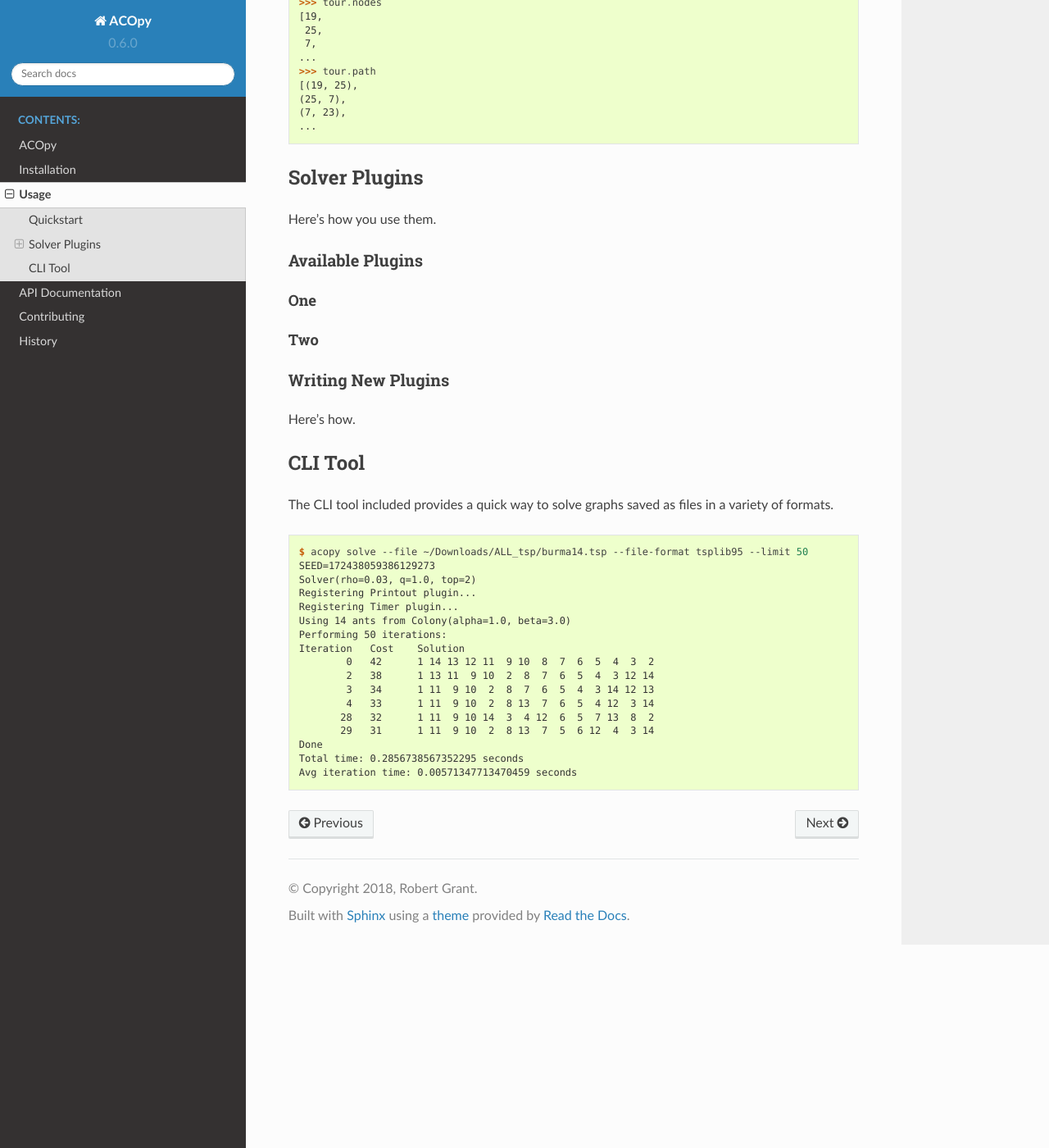
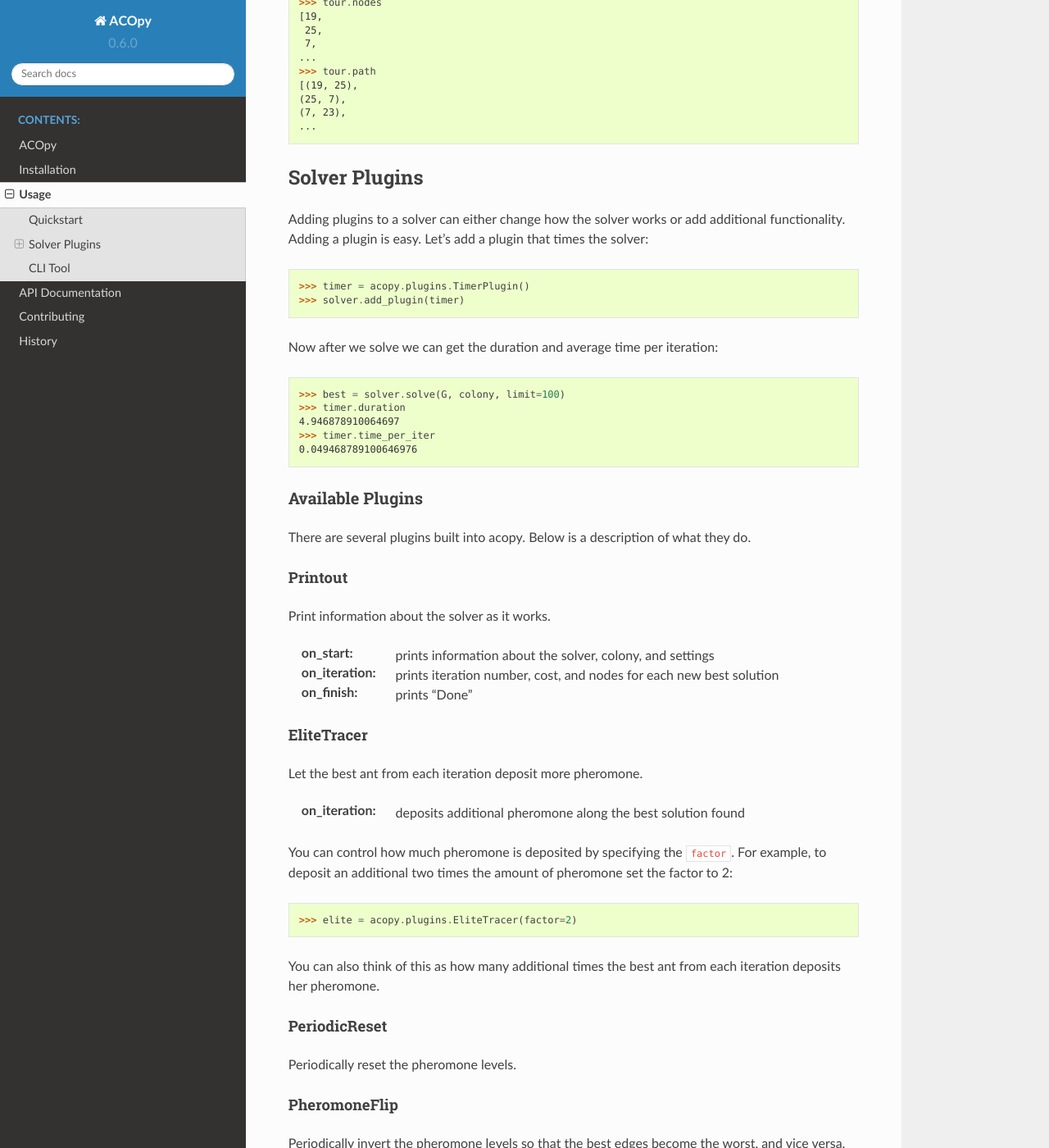
Before and after one commit to rhgrant10/acopy, a Sphinx documentation site: the page built from docs/usage.rst, in a window 1280 px wide and 1400 px high, scrolled down 851 px. Shown: the whole window at 82% size. Built offline with Sphinx 7.4.7 and the Read the Docs theme 2.0.0, drawn with Linux system fonts in a browser that asks for light colours; some of the changed text lies outside the part shown.

Commit message:
Make changes

```diff
--- a/docs/usage.rst
+++ b/docs/usage.rst
@@ -36,6 +36,8 @@ How good was the best tour found? Let's look:
 
 You can list the solution tour in terms of the nodes or edges:
 
+.. code-block:: python
+
     >>> tour.nodes
     [19,
      25,
@@ -51,16 +53,93 @@ You can list the solution tour in terms of the nodes or edges:
 Solver Plugins
 ==============
 
-Here's how you use them.
+Adding plugins to a solver can either change how the solver works or add additional functionality. Adding a plugin is easy. Let's add a plugin that times the solver:
+
+.. code-block:: python
+
+    >>> timer = acopy.plugins.TimerPlugin()
+    >>> solver.add_plugin(timer)
+
+Now after we solve we can get the duration and average time per iteration:
+
+.. code-block:: python
+
+    >>> best = solver.solve(G, colony, limit=100)
+    >>> timer.duration
+    4.946878910064697
+    >>> timer.time_per_iter
+    0.049468789100646976
+
 
 Available Plugins
 -----------------
 
-One
-~~~
+There are several plugins built into acopy. Below is a description of what they do.
 
-Two
-~~~
+Printout
+~~~~~~~~
+
+Print information about the solver as it works.
+
+:on_start:
+    prints information about the solver, colony, and settings
+
+:on_iteration:
+    prints iteration number, cost, and nodes for each new best solution
+
+:on_finish:
+    prints "Done"
+
+EliteTracer
+~~~~~~~~~~~
+
+Let the best ant from each iteration deposit more pheromone.
+
+:on_iteration:
+    deposits additional pheromone along the best solution found
+
+You can control how much pheromone is deposited by specifying the ``factor``. For example, to deposit an additional two times the amount of pheromone set the factor to 2:
+
+.. code-block:: python
+
+    >>> elite = acopy.plugins.EliteTracer(factor=2)
+
+You can also think of this as how many additional times the best ant from each iteration deposits her pheromone.
+
+PeriodicReset
+~~~~~~~~~~~~~
+
+Periodically reset the pheromone levels.
+
+PheromoneFlip
+~~~~~~~~~~~~~
+
+Periodically invert the pheromone levels so that the best edges become the worst, and vice versa.
+
+Timer
+~~~~~
+
+Time the total duration of the solver as well as the average time per iteration.
+
+Darwin
+~~~~~~
+
+Apply variation to the alpha and beta values on each iteration.
+
+Threshold
+~~~~~~~~~
+
+Set a minimum threshold cost for the solver. If a solution is found that dips below the threshold then the solver terminates early.
+
+TimeLimit
+~~~~~~~~~
+
+Set a time limit for the solver.
+
+StatsRecorder
+~~~~~~~~~~~~~
+
+Record data about the solutions and pheromone levels on each iteration.
 
 Writing New Plugins
 -------------------
```
Also changed, not shown: 6 other files.
